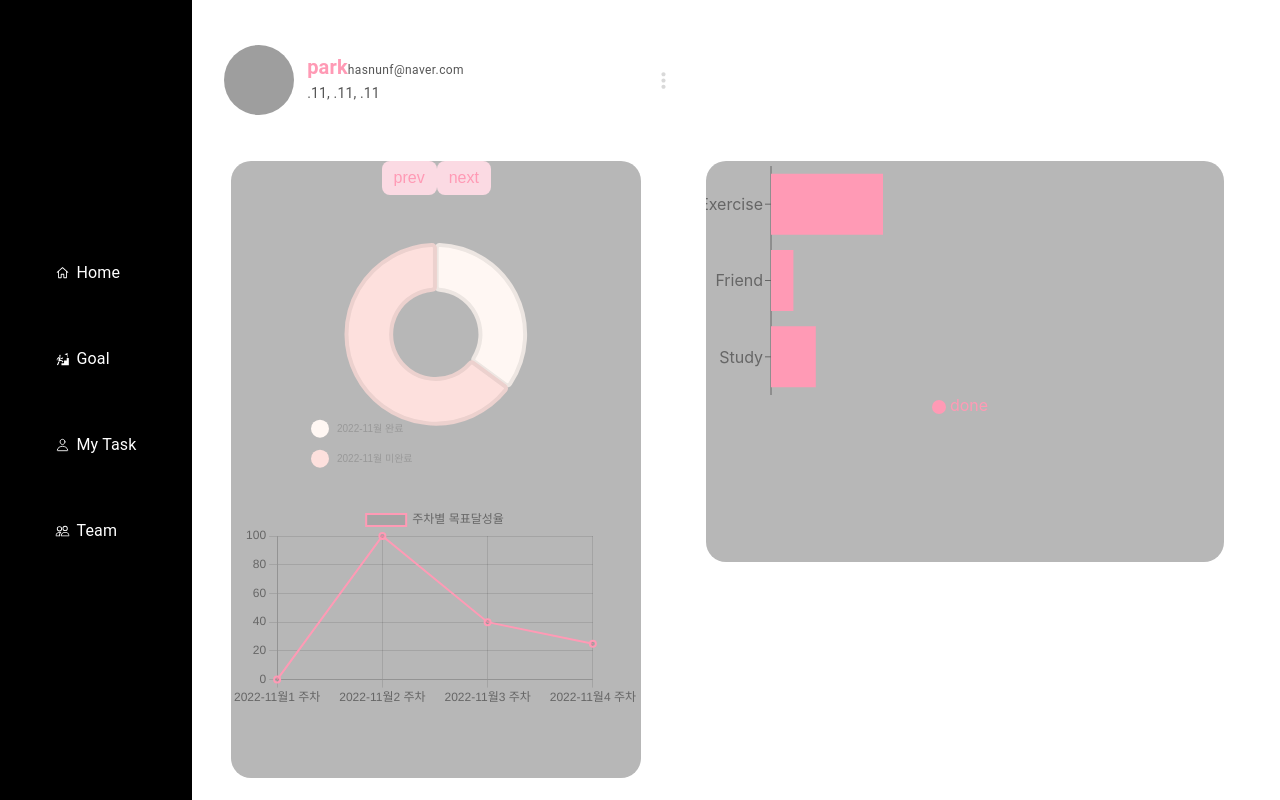
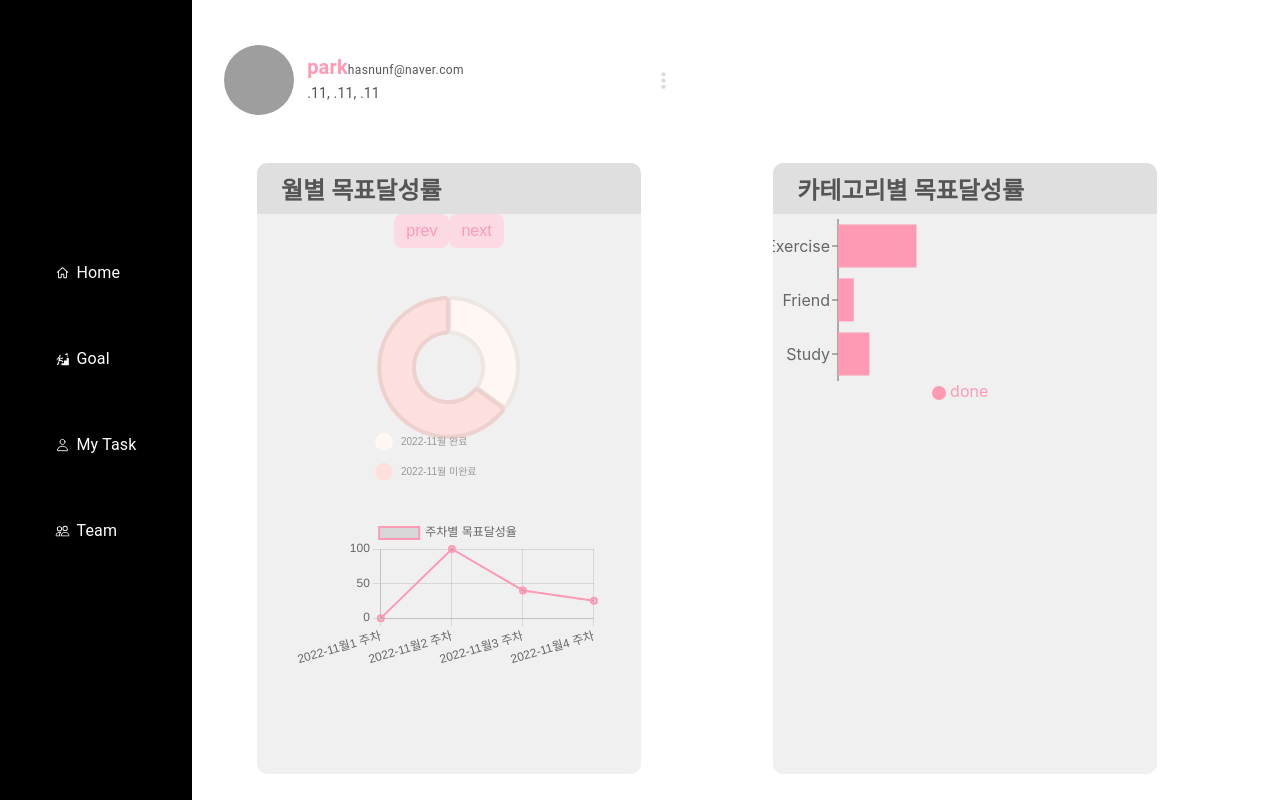
Before and after one commit to wannaseoji/ttodo, a React (Create React App) app: page /Goal in a window 1280 px wide. Built offline with nearby package versions, Linux system fonts and the light colour scheme; grey boxes are pictures that could not be loaded.

Commit message:
commit something
 ㅇ

```diff
--- a/src/components/Slider.js
+++ b/src/components/Slider.js
@@ -2,10 +2,7 @@ import React from "react";
 import styeld from "styled-components";
 import { useState, useRef, useEffect } from "react";
 import Slide from './Slide';
-import { style } from "@mui/system";
-import MyResponsivePie from "./piechart/Chart";
 import styled from "styled-components";
-import MyLineChart from "./LineChart"
 // 전체 슬라이드 개수(총3개. 배열로 계산)
 const SlideComponent = ({ Piedata = [], LineData = [] }) => {
     const [currentSlide, setCurrentSlide] = useState(0);
@@ -74,7 +71,6 @@ export default SlideComponent;
 const Wrapper = styeld.div`
   width: 80%;
   height: 80%;
-  background:#B7B7B7;
   border-radius:20px;
    overflow: hidden;
 `;
--- a/src/pages/Goal.js
+++ b/src/pages/Goal.js
@@ -13,8 +13,11 @@ import Menu from '../components/Menu';
 import '../styles/linkButton.css';
 import getLineChartData from "../components/getLineChartData";
 import DetailChart from "../components/DetailChart";
+import Chart from 'chart.js/auto'; //필수임
+import { CategoryScale } from 'chart.js';
 import { background } from "@chakra-ui/react";
 import { BiBorderRadius } from "react-icons/bi";
+import GrayBox from '../components/GrayBox'
 const Goal = ({ tasks, teamTask, teams }) => {
     //const numOftasks = tasks;
     //console.log(numOftasks)
@@ -58,13 +61,15 @@ const Goal = ({ tasks, teamTask, teams }) => {
             </div >
             <div className="box profile"><Profile /></div>
             <div className="box content"  >
-                <div style={{ paddingLeft: '15%', width: '100%', height: '120%', bg: '#B7B7B7', }}>
+                <GrayBox title={"월별 목표달성률"}>
+                    <div style={{ paddingLeft: '10%', width: '100%', height: '120%', }}>
                         <Slider Piedata={Piedata} LineData={LineData} />
                     </div>
+                </GrayBox>
             </div>
             <div className="box follower"></div>
-            <div className="box tasklist" style={{ width: '90%', background: '#B7B7B7', borderRadius: '20px' }}>
-
+            <div className="box tasklist" style={{ width: '90%', borderRadius: '20px' }}>
+                <GrayBox title={"카테고리별 목표달성률"}>
                     <ResponsiveContainer width='100%' aspect={4.0 / 2.0} >
                         <BarChart data={uniqueProgressData} layout="vertical" fill="#B7B7B7" width={150} height={40}>
                             <XAxis type="number" dataKey="total" hide />
@@ -74,6 +79,7 @@ const Goal = ({ tasks, teamTask, teams }) => {
                             <Bar legendType="category" dataKey="done" fill="#FF9AB5" />
                         </BarChart>
                     </ResponsiveContainer>
+                </GrayBox>
                 {/* <MyBarCharts data={uniqueProgressData} /> */}
             </div>
             <div className="box teamlist">
```
Also changed, not shown: src/components/LineChart.js (+0 -7 lines), src/components/getLineChartData.js (+0 -26 lines). Lines whose indentation alone changed are shown as unchanged.
